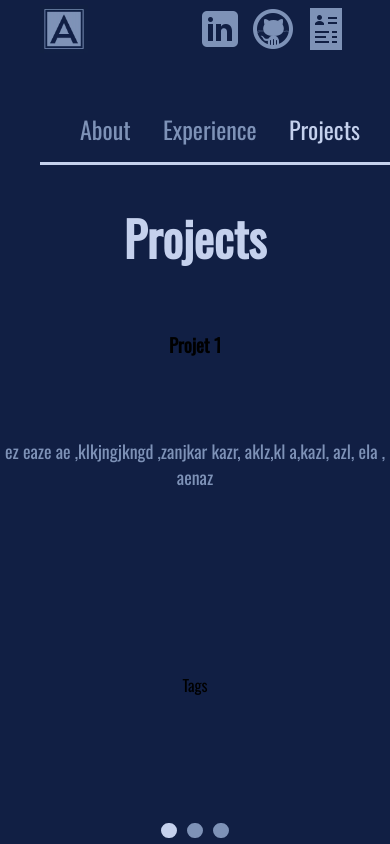
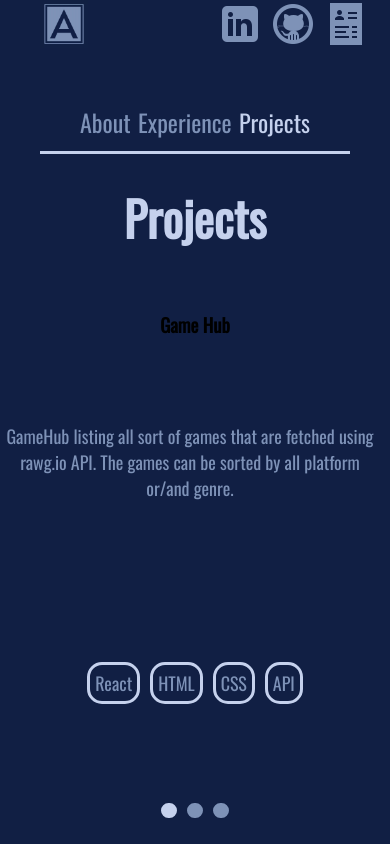
Before and after one commit to adriandufac/portfolio-v2, a React (Vite) app: page / in a window 390 px wide. Both pictures are taken after a click on the item "Projects". Built offline with nearby package versions, Linux system fonts and the light colour scheme.

Commit message:
tags amelioration + responsive css

```diff
--- a/src/App.css
+++ b/src/App.css
@@ -69,7 +69,7 @@ input[type="radio"]:checked {
   .grid-container {
     margin-left: 50px;
     margin-right: 50px;
-    height: 70vh;
+  /*   height: 70vh; */
 
   }
  }
@@ -83,6 +83,9 @@ input[type="radio"]:checked {
     'card  card card card';
     margin-left: 0;
     margin-right: 0;
+  }
+  .card-container {
+    /* height: 20vh; */
   }
  }
 
--- a/src/components/MainNavBar/MainNavBar.module.css
+++ b/src/components/MainNavBar/MainNavBar.module.css
@@ -10,12 +10,14 @@
   }
 
   .ulMain {
+    padding-left: 0px;
     margin-top: 0;
     display: flex;
     flex-direction: row;
     justify-content: space-between;
     list-style: none;
     margin-right: 40px;
+    margin-left: 40px;
   }
 
   .logoContainer {
@@ -25,3 +27,16 @@
   .logoContainer li{
     margin-left: 5px;
   }
+
+  @media (max-width: 425px) {
+    .ulMain {
+      margin-right: 20px;
+      margin-left: 20;
+    }
+  }
+  @media (max-width: 320px) {
+    .ulMain {
+      margin-right: 10px;
+      margin-left: 10px;
+    }
+  }
--- a/src/components/ProjectsCard/Projects.ts
+++ b/src/components/ProjectsCard/Projects.ts
@@ -1,24 +1,24 @@
-import test from "../../assets/profilpic.jpg";
+
 
 const projects = [
   {
     id: 1,
-    title: "Projet 1",
-    img: test,
+    title: "Game Hub",
     description:
-      "ez eaze ae ,klkjngjkngd ,zanjkar kazr, aklz,kl a,kazl, azl, ela , aenaz ",
+      "GameHub listing all sort of games that are fetched using rawg.io API.\n The games can be sorted by all platform or/and genre.",
+    tags: ['React', 'HTML','CSS','API']
   },
   {
     id: 2,
     title: "Projet 2",
-    img: test,
     description: "blabla2",
+    tags: ['React', 'HTML','CSS']
   },
   {
     id: 3,
     title: "Projet 3",
-    img: test,
     description: "blabla3",
+    tags: ['React', 'HTML']
   },
 ];
 
--- a/src/components/ProjectsCard/ProjectsCard.module.css
+++ b/src/components/ProjectsCard/ProjectsCard.module.css
@@ -32,7 +32,8 @@ label {
 .description{
     text-align: center;
     grid-area: desc;
-    margin: 0;
+    margin-left: auto;
+
 }
 
 .inputContainer{
--- a/src/components/ProjectsCard/ProjectsCard.tsx
+++ b/src/components/ProjectsCard/ProjectsCard.tsx
@@ -22,7 +22,7 @@ const ProjectsCard = () => {
             {project.description}
           </p>
           <div className={styles.tagContainer}>
-            <Tags></Tags>
+            <Tags tagList={project.tags}></Tags>
           </div>
         </div>
       ))}
--- a/src/components/SideNavBar/SideNavBar.module.css
+++ b/src/components/SideNavBar/SideNavBar.module.css
@@ -9,7 +9,6 @@ li {
 }
 .enligthen {
     color: #C5D1ED;
-    font-size: x-large;
 }
 .container{
         margin-top: auto;
@@ -18,7 +17,7 @@ li {
         height: 80%;
 }
 
-.ul{
+.ulSide{
     justify-content: center;
     flex-direction: column;
     display: flex;
@@ -39,22 +38,28 @@ li {
 
  @media (max-width: 768px) {
     .container {
-        margin: 0;
+        margin-right: 40px;
         margin-left: 40px;
-        width: 100%;
     }
-    .ul{
-        width: 80%;
+    .ulSide{
+        /* width: 80%; */
         display: flex;
         flex-direction: row ;
         justify-content: space-between;
         align-items: center;
         padding-right: 40px;
+        padding-left: 40px;
         border-right: none;
         border-bottom: solid #C5D1ED ;
     }
-    .li {
+    li {
+        font-size: x-large;
         margin-top: 0;
         margin-bottom: 0;
     }
 }
+@media (max-width: 375px) {
+    li {
+    font-size: normal;
+    }
+}
--- a/src/components/SideNavBar/SideNavBar.tsx
+++ b/src/components/SideNavBar/SideNavBar.tsx
@@ -10,7 +10,7 @@ const elements = ["About", "Experience", "Projects"];
 const SideNavBar = ({ enlightenElement, handleClick }: SideNavBarProps) => {
   return (
     <nav className={styles.container}>
-      <ul className={styles.ul}>
+      <ul className={styles.ulSide}>
         {elements.map((element) => (
           <a>
             <li
--- /dev/null
+++ b/src/components/Tags/Tags.module.css
@@ -0,0 +1,14 @@
+.tagsContainer {
+    display: flex;
+    justify-content: center;
+
+}
+.singleTagContainer {
+    border: solid #C5D1ED;
+    border-radius: 15px;
+    margin-left: 5px;
+    margin-right: 5px;
+    color: #7E92B7;
+    font-size: large;
+    padding: 5px;
+}
--- a/src/components/Tags/Tags.tsx
+++ b/src/components/Tags/Tags.tsx
@@ -1,7 +1,17 @@
-import React from "react";
+import styles from "./Tags.module.css";
 
-const Tags = () => {
-  return <div>Tags</div>;
+interface TagsProps {
+  tagList: string[];
+}
+
+const Tags = ({ tagList }: TagsProps) => {
+  return (
+    <section className={styles.tagsContainer}>
+      {tagList.map((tag) => (
+        <div className={styles.singleTagContainer}>{tag}</div>
+      ))}
+    </section>
+  );
 };
 
 export default Tags;
```
